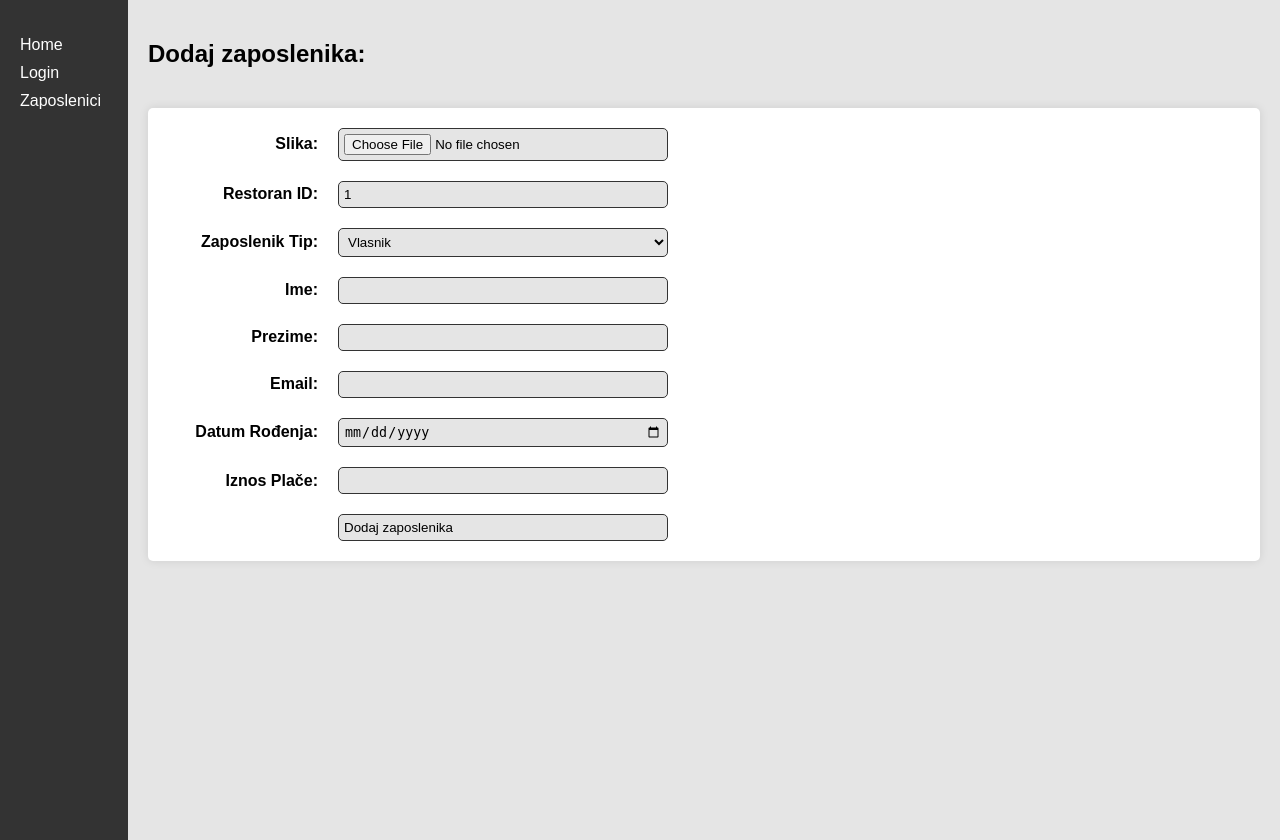
After one commit to Tim-33/restaurant-management-system-flask, a Flask app: page /zaposlenici/create in a window 1280 px wide. The commit adds this page. Run offline with Flask 3, Linux system fonts and the light colour scheme; some libraries are stand-ins or nearby versions.

Commit message:
Made it pretty and functional

```diff
--- a/app/static/css/styles.css
+++ b/app/static/css/styles.css
@@ -1,6 +1,168 @@
+:root {
+  --gray: #e5e5e5;
+  --white: #fff;
+  --dark-gray: #333;
+}
+
 body {
   font-family: Arial, sans-serif;
   margin: 0;
   padding: 0;
-  background-color: #f4f4f4;
 }
+
+.navbar {
+  background-color: var(--dark-gray);
+  color: var(--white);
+  height: 100vh;
+  padding: 20px;
+}
+
+.nav {
+  display: flex;
+  flex-direction: column;
+  gap: 10px;
+}
+
+ul {
+  list-style-type: none;
+  padding: 0;
+}
+
+.navbar a {
+  text-decoration: none;
+  color: var(--white);
+}
+
+.navbar .nav-item:hover {
+  font-weight: bold;
+}
+
+.navbar .active {
+  font-weight: bold;
+}
+
+.body-container {
+  height: 100vh;
+  display: grid;
+  grid-template-columns: 128px 1fr;
+}
+
+main {
+  padding: 20px;
+  display: flex;
+  flex-direction: column;
+  gap: 20px;
+  background-color: var(--gray);
+}
+
+table {
+  width: 100%;
+  border-collapse: collapse;
+  margin-bottom: 20px;
+}
+
+table th,
+table td {
+  border: 1px solid #ddd;
+  padding: 8px;
+  text-align: left;
+}
+
+table td img {
+  width: 50px;
+  height: 50px;
+  object-fit: cover;
+  border-radius: 100%;
+}
+
+table .image-cell {
+  width: 50px;
+}
+
+table .table-image-wrapper {
+  display: flex;
+  align-items: center;
+  justify-content: center;
+}
+
+table .button-cell {
+  width: 100px;
+}
+
+table th {
+  background-color: var(--dark-gray);
+  color: var(--white);
+}
+
+table tr {
+  background-color: var(--white);
+}
+
+table tr:hover {
+  background-color: var(--gray);
+}
+
+.card {
+  background-color: var(--white);
+  padding: 20px;
+  border-radius: 5px;
+  box-shadow: 0 0 10px rgba(0, 0, 0, 0.1);
+}
+
+.button-group {
+  display: flex;
+  justify-content: space-between;
+  gap: 10px;
+}
+
+.single-item-buttons {
+  display: flex;
+  gap: 10px;
+}
+
+.single-item-details,
+.create-form,
+.update-form {
+  display: flex;
+  flex-direction: column;
+  gap: 20px;
+  max-width: 500px;
+}
+
+.single-item-details .details-item,
+.form-input-group {
+  display: grid;
+  grid-template-columns: 150px 1fr;
+  align-items: center;
+  gap: 20px;
+}
+
+.single-item-details .details-item label,
+.form-input-group label {
+  font-weight: bold;
+  text-align: right;
+}
+
+.single-item-details .details-item span,
+.form-input-group input,
+.form-input-group select {
+  background-color: var(--gray);
+  padding: 5px;
+  border-radius: 5px;
+  border: var(--dark-gray) 1px solid;
+  display: inline-block;
+  text-align: left;
+}
+
+.image-container-single img {
+  width: 100px;
+  height: 100px;
+  object-fit: cover;
+  border-radius: 100%;
+}
+
+.image-container-single {
+  display: flex;
+  justify-content: center;
+  width: 100%;
+}
--- /dev/null
+++ b/app/templates/components/buttons/view_item_button.html
@@ -0,0 +1,3 @@
+{% macro view_item_button_link(link, id, copy) -%}
+<a href="{{url_for(link, id=id)}}">{{copy}}</a>
+{%- endmacro %}
--- /dev/null
+++ b/app/templates/components/sidebar/nav_link.html
@@ -0,0 +1,6 @@
+{% macro nav_link(endpoint, name) %} {% if request.endpoint.endswith(endpoint)
+%}
+<li class="nav-item active"><a href="{{ url_for(endpoint) }}">{{name}}</a></li>
+{% else %}
+<li class="nav-item"><a href="{{ url_for(endpoint) }}">{{name}}</a></li>
+{% endif %} {% endmacro %}
--- /dev/null
+++ b/app/templates/components/sidebar/sidebar.html
@@ -0,0 +1,10 @@
+{% block navbar %} {% from "components/sidebar/nav_link.html" import nav_link
+with context %}
+<nav class="navbar">
+  <ul class="nav" id="navId">
+    {{ nav_link('app_routes.get_index', 'Home') }} {{
+    nav_link('app_routes.get_login', 'Login') }} {{
+    nav_link('zaposlenik_routes.get_zaposlenici', 'Zaposlenici') }}
+  </ul>
+</nav>
+{% endblock navbar %}
--- a/app/templates/index.html
+++ b/app/templates/index.html
@@ -10,8 +10,8 @@
     />
   </head>
   <body>
-    <div>
-      {% include 'components/sidebar.html' %}
+    <div class="body-container">
+      {% include 'components/sidebar/sidebar.html' %}
       <main>{% block content %} {% endblock %}</main>
     </div>
   </body>
--- a/app/templates/pages/zaposlenik/zaposlenik_create.html
+++ b/app/templates/pages/zaposlenik/zaposlenik_create.html
@@ -1,5 +1,6 @@
 {% extends "index.html" %} {% block content %}
 <h2>Dodaj zaposlenika:</h2>
+<div class="card">
   <form
     class="create-form"
     action="{{url_for('zaposlenik_routes.created_zaposlenik')}}"
@@ -8,14 +9,20 @@
   >
     <div class="form-input-group">
       <label for="slika">Slika:</label>
-    <input type="file" name="slika" id="slika" />
+      <input type="file" name="slika" id="slika" max />
     </div>
     <div class="form-input-group">
       <label for="restoran_id">Restoran ID:</label>
       <input type="number" name="restoran_id" id="restoran_id" value="1" />
     </div>
     <div class="form-input-group">
-    <select name="zaposlenik_tip" id="zaposlenik_tip" required value="konobar">
+      <label for="zaposlenik_tip">Zaposlenik Tip:</label>
+      <select
+        name="zaposlenik_tip"
+        id="zaposlenik_tip"
+        required
+        value="konobar"
+      >
         <option value="vlasnik">Vlasnik</option>
         <option value="konobar">Konobar</option>
         <option value="glavni_konobar">Glavni Konobar</option>
@@ -44,7 +51,9 @@
       <input type="number" name="iznos_place" id="iznos_place" required />
     </div>
     <div class="form-input-group">
+      <span></span>
       <input type="submit" value="Dodaj zaposlenika" />
     </div>
   </form>
+</div>
 {% endblock %}
--- a/sql/zaposlenik/delete.sql
+++ b/sql/zaposlenik/delete.sql
@@ -1 +1,4 @@
-DELETE FROM zaposlenik WHERE id = %s;
+UPDATE zaposlenik
+SET disabled = true
+    deleted_at = now()
+WHERE id = %s;
--- a/sql/zaposlenik/select-all.sql
+++ b/sql/zaposlenik/select-all.sql
@@ -1 +1 @@
-SELECT * FROM zaposlenik;
+SELECT * FROM zaposlenik WHERE disabled = false;
--- a/sql/zaposlenik/select-one.sql
+++ b/sql/zaposlenik/select-one.sql
@@ -1 +1 @@
-SELECT * FROM zaposlenik WHERE id = %s;
+SELECT * FROM zaposlenik WHERE id = %s AND disabled = false;
```
Also changed, not shown: app/router/routes.py (+7 -7 lines), app/templates/components/sidebar.html (deleted, +0 -20 lines), app/templates/pages/zaposlenik/zaposlenici.html (+54 -10 lines), app/templates/pages/zaposlenik/zaposlenik.html (+45 -15 lines), app/templates/pages/zaposlenik/zaposlenik_update.html (+13 -5 lines). Lines whose indentation alone changed are shown as unchanged.
